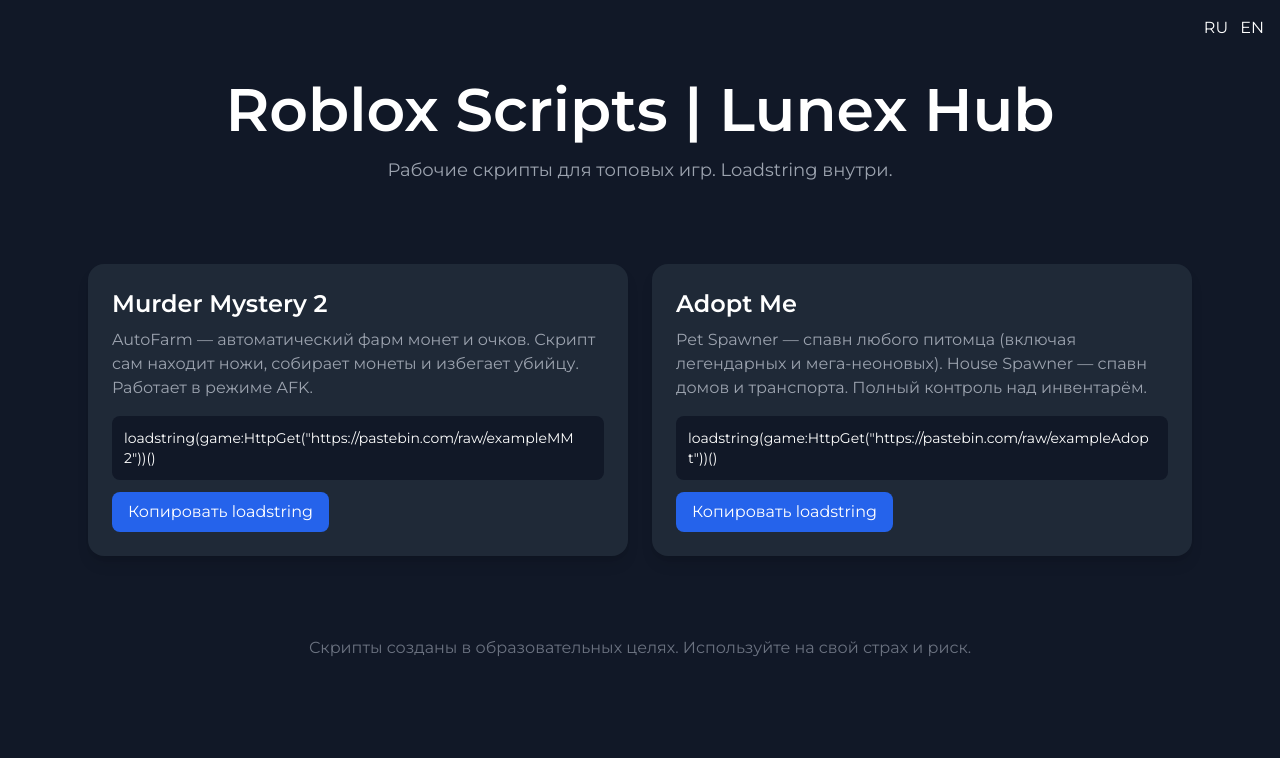
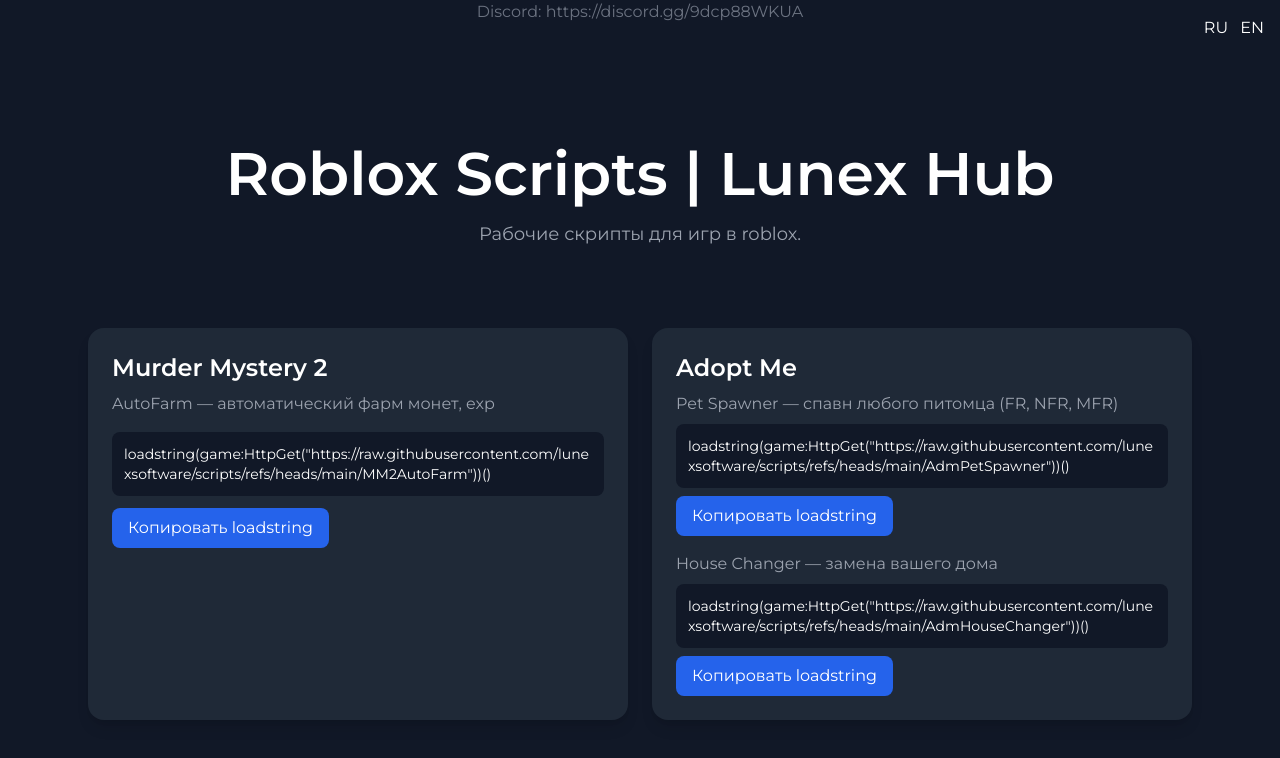
Before and after one commit to lunexsoftware/lunex.github.io, a plain HTML site: page index.html in a window 1280 px wide. Both pictures are taken after a click on the button "RU". Drawn offline with nearby package versions, Linux system fonts and the light colour scheme.

Commit message:
Update index.html

```diff
--- a/index.html
+++ b/index.html
@@ -1,5 +1,5 @@
 <!DOCTYPE html>
-<html lang="ru">
+<html lang="en">
 <head>
   <meta charset="UTF-8">
   <meta name="viewport" content="width=device-width, initial-scale=1.0">
@@ -15,6 +15,10 @@
   <button onclick="setLang('en')">EN</button>
 </div>
 
+<footer class="text-center text-gray-500 pb-10" id="disclaimer">
+  Discord: https://discord.gg/9dcp88WKUA
+</footer>
+
 <!-- Hero -->
 <section class="text-center py-20 px-4">
   <h1 id="title" class="text-4xl md:text-6xl font-bold mb-4">Roblox Scripts | Lunex Hub</h1>
@@ -28,10 +32,10 @@
   <div class="bg-gray-800 p-6 rounded-2xl shadow-lg">
     <h2 class="text-2xl font-semibold mb-2">Murder Mystery 2</h2>
     <p id="mm2_desc" class="text-gray-400 mb-4">
-      AutoFarm — автоматический фарм монет и очков...
+      Auto Farm — автоматический фарм монет
     </p>
     <div class="bg-gray-900 p-3 rounded-lg text-sm mb-3 break-all" id="mm2_code">
-      loadstring(game:HttpGet("https://pastebin.com/raw/exampleMM2"))()
+      loadstring(game:HttpGet("https://raw.githubusercontent.com/lunexsoftware/scripts/refs/heads/main/MM2AutoFarm"))()
     </div>
     <button onclick="copyText('mm2_code')" class="bg-blue-600 px-4 py-2 rounded-lg hover:bg-blue-500">
       <span id="copy1">Копировать loadstring</span>
@@ -41,23 +45,31 @@
   <!-- Adopt -->
   <div class="bg-gray-800 p-6 rounded-2xl shadow-lg">
     <h2 class="text-2xl font-semibold mb-2">Adopt Me</h2>
-    <p id="adopt_desc" class="text-gray-400 mb-4">
-      Pet Spawner — спавн любого питомца...
+
+    <!-- Script 1 -->
+    <p id="adopt_desc_1" class="text-gray-400 mb-2">
+      Pet Spawner — спавн любого питомца (FR, NFR, MFR)
     </p>
-    <div class="bg-gray-900 p-3 rounded-lg text-sm mb-3 break-all" id="adopt_code">
-      loadstring(game:HttpGet("https://pastebin.com/raw/exampleAdopt"))()
+    <div class="bg-gray-900 p-3 rounded-lg text-sm mb-2 break-all" id="adopt_code_1">
+      loadstring(game:HttpGet("https://raw.githubusercontent.com/lunexsoftware/scripts/refs/heads/main/AdmPetSpawner"))()
     </div>
-    <button onclick="copyText('adopt_code')" class="bg-blue-600 px-4 py-2 rounded-lg hover:bg-blue-500">
+    <button onclick="copyText('adopt_code_1')" class="bg-blue-600 px-4 py-2 rounded-lg hover:bg-blue-500 mb-4">
       <span id="copy2">Копировать loadstring</span>
+    </button>
+
+    <!-- Script 2 -->
+    <p id="adopt_desc_2" class="text-gray-400 mb-2">
+       House Changer — замена дома
+    </p>
+    <div class="bg-gray-900 p-3 rounded-lg text-sm mb-2 break-all" id="adopt_code_2">
+      loadstring(game:HttpGet("https://raw.githubusercontent.com/lunexsoftware/scripts/refs/heads/main/AdmHouseChanger"))()
+    </div>
+    <button onclick="copyText('adopt_code_2')" class="bg-blue-600 px-4 py-2 rounded-lg hover:bg-blue-500">
+      <span id="copy3">Копировать loadstring</span>
     </button>
   </div>
 
 </section>
-
-<!-- Footer -->
-<footer class="text-center text-gray-500 pb-10" id="disclaimer">
-  Скрипты созданы в образовательных целях. Используйте на свой страх и риск.
-</footer>
 
 <!-- Toast -->
 <div id="toast" class="fixed bottom-5 right-5 bg-green-600 px-4 py-2 rounded-lg opacity-0 transition">
@@ -76,19 +88,21 @@
 
 const translations = {
   ru: {
-    subtitle: "Рабочие скрипты для топовых игр. Loadstring внутри.",
-    mm2: "AutoFarm — автоматический фарм монет и очков. Скрипт сам находит ножи, собирает монеты и избегает убийцу. Работает в режиме AFK.",
-    adopt: "Pet Spawner — спавн любого питомца (включая легендарных и мега-неоновых). House Spawner — спавн домов и транспорта. Полный контроль над инвентарём.",
+    subtitle: "Рабочие скрипты для игр в roblox.",
+    mm2: "AutoFarm — автоматический фарм монет, exp",
+    adopt1: "Pet Spawner — спавн любого питомца (FR, NFR, MFR)",
+    adopt2: "House Changer — замена вашего дома",
     copy: "Копировать loadstring",
-    disclaimer: "Скрипты созданы в образовательных целях. Используйте на свой страх и риск.",
+    disclaimer: "Discord: https://discord.gg/9dcp88WKUA",
     copied: "Скопировано!"
   },
   en: {
-    subtitle: "Working scripts for top games. Loadstring included.",
-    mm2: "AutoFarm — automatically farms coins and points. The script finds knives, collects coins, and avoids the killer. Works in AFK mode.",
-    adopt: "Pet Spawner — spawn any pet (including legendary and mega neon). House Spawner — spawn houses and vehicles. Full inventory control.",
+    subtitle: "Working scripts for top games.",
+    mm2: "AutoFarm — automatically farms coins and points",
+    adopt1: "Pet Spawner — spawn any pet (FR, NFR, MFR)",
+    adopt2: "House Changer - Change the own house!",
     copy: "Copy loadstring",
-    disclaimer: "Scripts are for educational purposes only. Use at your own risk.",
+    disclaimer: "Discord: https://discord.gg/9dcp88WKUA",
     copied: "Copied!"
   }
 };
@@ -96,9 +110,11 @@
 function setLang(lang) {
   document.getElementById('subtitle').innerText = translations[lang].subtitle;
   document.getElementById('mm2_desc').innerText = translations[lang].mm2;
-  document.getElementById('adopt_desc').innerText = translations[lang].adopt;
+  document.getElementById('adopt_desc_1').innerText = translations[lang].adopt1;
+  document.getElementById('adopt_desc_2').innerText = translations[lang].adopt2;
   document.getElementById('copy1').innerText = translations[lang].copy;
   document.getElementById('copy2').innerText = translations[lang].copy;
+  document.getElementById('copy3').innerText = translations[lang].copy;
   document.getElementById('disclaimer').innerText = translations[lang].disclaimer;
   document.getElementById('toast').innerText = translations[lang].copied;
 }
```
